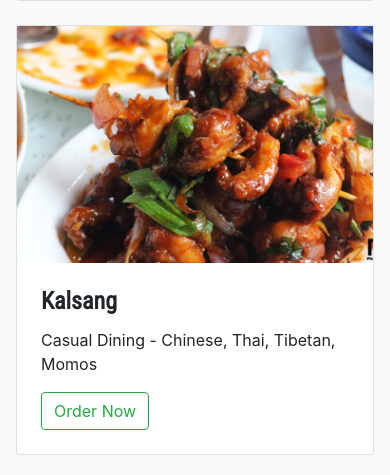
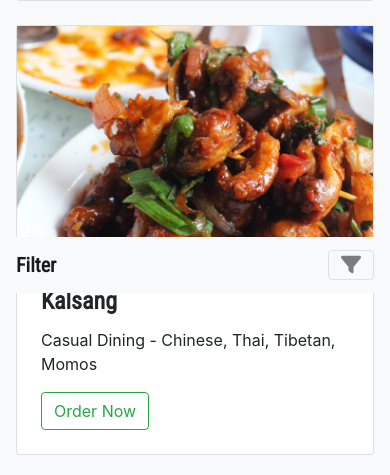
Before and after one commit to danielkim428/FoodBox, a Django app: page / in a window 390 px wide. Shown: the part 551-1026 px from the top of the page. Run offline with Django 3.2, Linux system fonts and the light colour scheme; data comes from the database, SQL or seed files in the repository; some libraries are stand-ins or nearby versions.

Commit message:
animations and mobile optimization

```diff
--- a/food/templates/food/cuisines.html
+++ b/food/templates/food/cuisines.html
@@ -1,5 +1,6 @@
 {% extends "food/base.html" %}
 {% load static %}
+{% load food_extra %}
 
 {% block title %}
 FoodBox
@@ -10,7 +11,7 @@ FoodBox
   <div class="col-12 px-3">
     <div class="card-columns">
       {% for cuisine in cuisines %}
-        <div onclick="window.location.href = '{% url 'cuisine' cuisine %}'" class="card cui_card bg-dark text-white border-0 animate__animated animate__fadeIn">
+        <div onclick="window.location.href = '{% url 'cuisine' cuisine %}'" class="card cui_card bg-dark text-white border-0" style="display: inline-block; animation: fadeIn; animation-duration: {{ forloop.counter0|animate:2 }}s;">
           <img class="card-img" id="cuisines" src="{% with 'food/'|add:cuisine.name|add:'.jpg' as image_static %}{% static image_static %}{% endwith %}" alt="{{ cuisine.name }}">
           <div class="card-img-overlay">
             <h1 class="card-title">{{ cuisine.name }}</h1>
--- a/food/templates/food/index.html
+++ b/food/templates/food/index.html
@@ -49,4 +49,16 @@ FoodBox
     {% endfor %}
   </div>
 </div>
+<nav class="d-block d-lg-none navbar fixed-bottom navbar-expand-lg navbar-light bg-light">
+  <div class="container">
+  <a class="navbar-brand font-weight-bold" href="{% url 'index' %}" id="logo">Filter</a>
+  <button class="navbar-toggler" type="button" data-toggle="collapse" data-target="#res_filter" aria-controls="res_filter" aria-expanded="false" aria-label="Toggle navigation">
+    <span><i class="fa fa-filter" aria-hidden="true"></i></span>
+  </button>
+
+  <div class="collapse navbar-collapse" id="res_filter">
+    <p>hi</p>
+  </div>
+  </div>
+</nav>
 {% endblock %}
```
Also changed, not shown: food/templates/food/restaurant.html (+15 -1 lines), food/templatetags/food_extra.py (added, +7 -0 lines).
